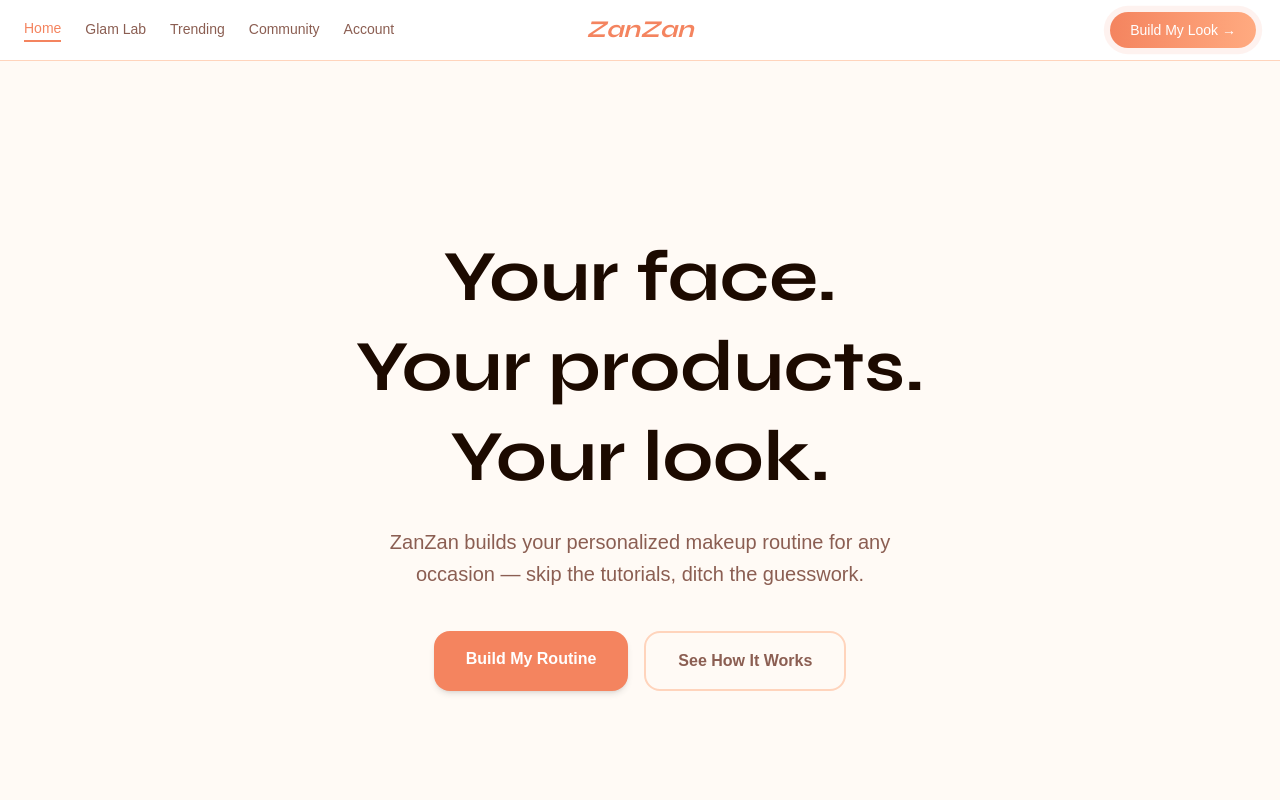
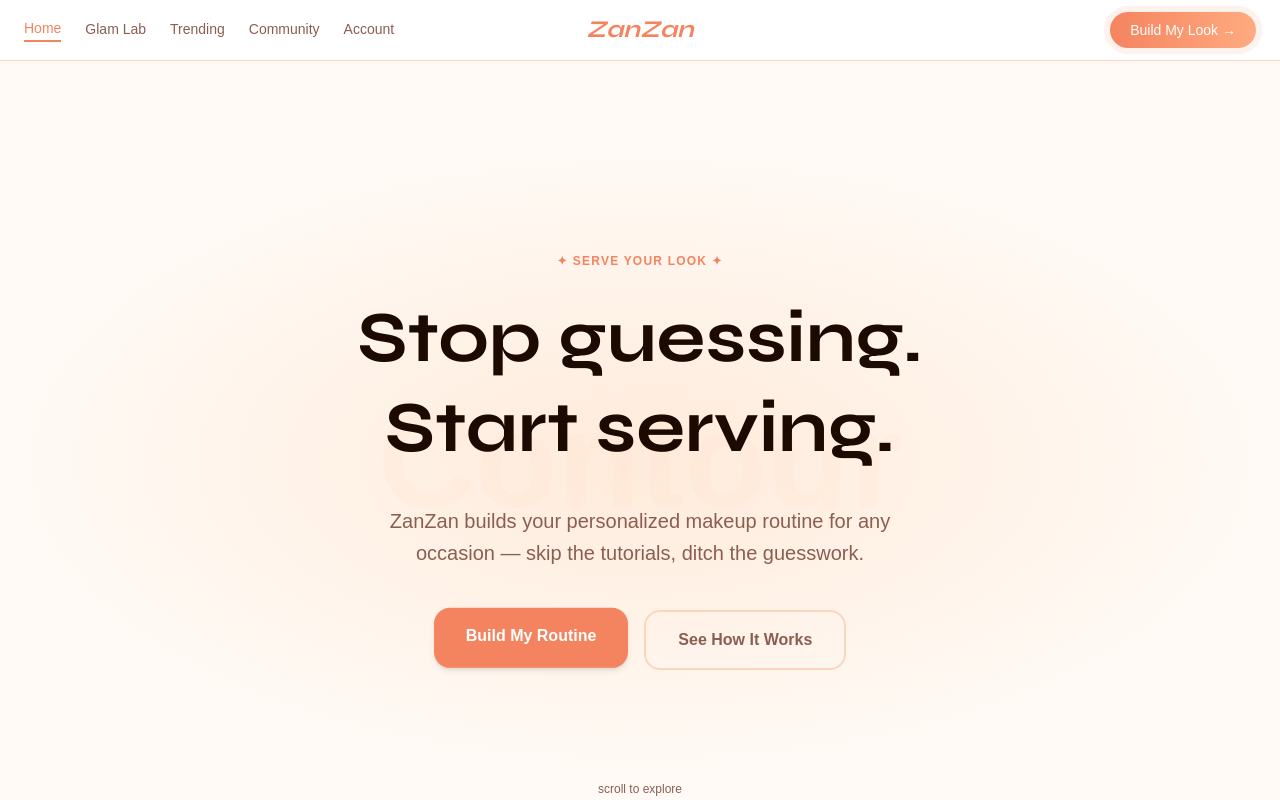
Before and after one commit to zandra415/makeup-routine-builder, a Next.js app: page / in a window 1280 px wide. Shown: the top 800 px of the page. Built offline with nearby package versions, Linux system fonts and the light colour scheme.

Commit message:
Rebuild hero with typewriter, rotating words, and animated entrance

```diff
--- a/app/page.tsx
+++ b/app/page.tsx
@@ -42,9 +42,46 @@ const LOOKS = [
 
 const DELAY_CLASSES = ['delay-1', 'delay-2', 'delay-3', 'delay-4']
 
+const HEADLINE = 'Stop guessing. Start serving.'
+const WORDS = [
+  'Mascara','Foundation','Contour','Blush','Highlight','Concealer',
+  'Bronzer','Eyeliner','Lipstick','Primer','Setting Spray','Eyeshadow','Brow Gel','Gloss',
+]
+
 export default function LandingPage() {
   const [activeTab, setActiveTab] = useState('Home')
   const [menuOpen, setMenuOpen] = useState(false)
+  const [displayText, setDisplayText] = useState('')
+  const [typingDone, setTypingDone] = useState(false)
+  const [ctaBounce, setCtaBounce] = useState(false)
+  const [wordIndex, setWordIndex] = useState(0)
+
+  // Typewriter effect
+  useEffect(() => {
+    const start = setTimeout(() => {
+      let i = 0
+      const tick = setInterval(() => {
+        i++
+        setDisplayText(HEADLINE.slice(0, i))
+        if (i >= HEADLINE.length) {
+          clearInterval(tick)
+          setTimeout(() => {
+            setTypingDone(true)
+            setTimeout(() => { setCtaBounce(true) }, 400)
+            setTimeout(() => { setCtaBounce(false) }, 3400)
+          }, 400)
+        }
+      }, 60)
+      return () => clearInterval(tick)
+    }, 800)
+    return () => clearTimeout(start)
+  }, [])
+
+  // Rotating background words
+  useEffect(() => {
+    const interval = setInterval(() => setWordIndex(i => (i + 1) % WORDS.length), 2000)
+    return () => clearInterval(interval)
+  }, [])
 
   useEffect(() => {
     const observer = new IntersectionObserver(
@@ -94,6 +131,14 @@ export default function LandingPage() {
           50%       { box-shadow: 0 0 0 8px rgba(244, 132, 95, 0); }
         }
         .btn-pulse { animation: pulse-glow 2.5s ease-in-out infinite; }
+
+        @keyframes fadeWord {
+          0%   { opacity: 0; transform: scale(0.92); }
+          15%  { opacity: 1; transform: scale(1); }
+          80%  { opacity: 1; transform: scale(1); }
+          100% { opacity: 0; transform: scale(1.06); }
+        }
+        .word-cycle { animation: fadeWord 2s ease-in-out forwards; }
       `}</style>
 
       {/* ===== NAVBAR ===== */}
@@ -166,21 +211,70 @@ export default function LandingPage() {
       </nav>
 
       {/* ===== HERO ===== */}
-      <section className="min-h-screen bg-[#FFFAF5] flex flex-col items-center justify-center text-center px-4 py-24">
+      <section className="min-h-screen bg-[#FFFAF5] relative flex flex-col items-center justify-center text-center px-4 py-24 overflow-hidden">
 
+        {/* Warm radial spotlight */}
+        <div
+          className="absolute inset-0 pointer-events-none"
+          style={{ background: 'radial-gradient(ellipse 70% 55% at 50% 50%, rgba(255,232,214,0.85) 0%, transparent 70%)' }}
+        />
+
+        {/* Rotating background word */}
+        <div className="absolute inset-0 flex items-center justify-center pointer-events-none z-0 select-none">
+          <span
+            key={wordIndex}
+            className="word-cycle text-8xl md:text-9xl font-bold text-[#FFD4BC] opacity-20"
+          >
+            {WORDS[wordIndex]}
+          </span>
+        </div>
+
+        {/* Content */}
+        <div className="relative z-10 flex flex-col items-center">
+
+          {/* Label */}
+          <p
+            className="text-xs font-semibold text-[#F4845F] tracking-widest uppercase mb-6"
+            style={{ animation: 'heroIn 0.8s ease 0.5s both' }}
+          >
+            ✦ serve your look ✦
+          </p>
+
+          {/* Typewriter headline */}
           <h1
-          className="hero-2 text-5xl md:text-7xl font-bold text-[#1C0A00] leading-tight max-w-3xl mb-6"
+            className="text-5xl md:text-7xl font-bold text-[#1C0A00] leading-tight max-w-3xl mb-8 min-h-[1.2em]"
             style={{ fontFamily: 'var(--font-syne, Georgia, serif)' }}
           >
-          Your face.<br />Your products.<br />Your look.
+            {displayText}
+            {!typingDone && (
+              <span className="inline-block border-r-2 border-[#F4845F] animate-pulse ml-0.5">&nbsp;</span>
+            )}
           </h1>
-        <p className="hero-3 text-lg md:text-xl text-[#8B5E52] max-w-xl leading-relaxed mb-10">
+
+          {/* Subheadline — fades in after typing */}
+          <p
+            className="text-lg md:text-xl text-[#8B5E52] max-w-xl leading-relaxed mb-10"
+            style={{
+              opacity: typingDone ? 1 : 0,
+              transform: typingDone ? 'translateY(0)' : 'translateY(16px)',
+              transition: 'opacity 0.6s ease 0.2s, transform 0.6s ease 0.2s',
+            }}
+          >
             ZanZan builds your personalized makeup routine for any occasion — skip the tutorials, ditch the guesswork.
           </p>
-        <div className="hero-4 flex flex-col sm:flex-row gap-4">
+
+          {/* CTA buttons — fade in after subheadline */}
+          <div
+            className="flex flex-col sm:flex-row gap-4"
+            style={{
+              opacity: typingDone ? 1 : 0,
+              transform: typingDone ? 'translateY(0)' : 'translateY(16px)',
+              transition: 'opacity 0.6s ease 0.45s, transform 0.6s ease 0.45s',
+            }}
+          >
             <Link
               href="/app"
-            className="px-8 py-4 rounded-2xl bg-[#F4845F] text-white font-semibold text-base hover:opacity-90 transition-all shadow-md"
+              className={`px-8 py-4 rounded-2xl bg-[#F4845F] text-white font-semibold text-base hover:opacity-90 transition-all shadow-md ${ctaBounce ? 'animate-bounce' : ''}`}
             >
               Build My Routine
             </Link>
@@ -191,6 +285,16 @@ export default function LandingPage() {
               See How It Works
             </a>
           </div>
+        </div>
+
+        {/* Scroll indicator */}
+        <div className="absolute bottom-8 flex flex-col items-center gap-1">
+          <a href="#features" className="flex flex-col items-center gap-1 group">
+            <span className="text-xs text-[#8B5E52] group-hover:text-[#F4845F] transition-colors">scroll to explore</span>
+            <span className="text-[#F4845F] text-lg animate-bounce">↓</span>
+          </a>
+        </div>
+
       </section>
 
       {/* ===== FEATURES ===== */}
```
Lines whose indentation alone changed are shown as unchanged.
